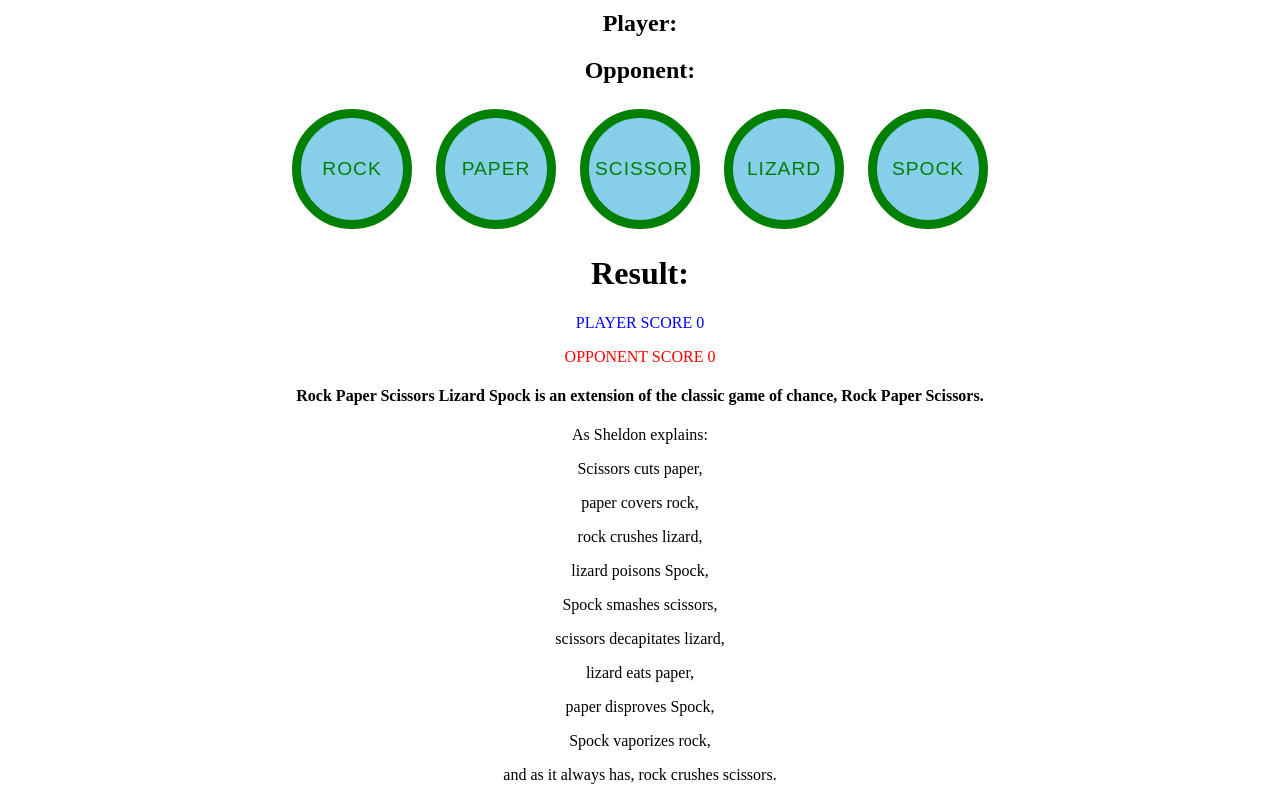
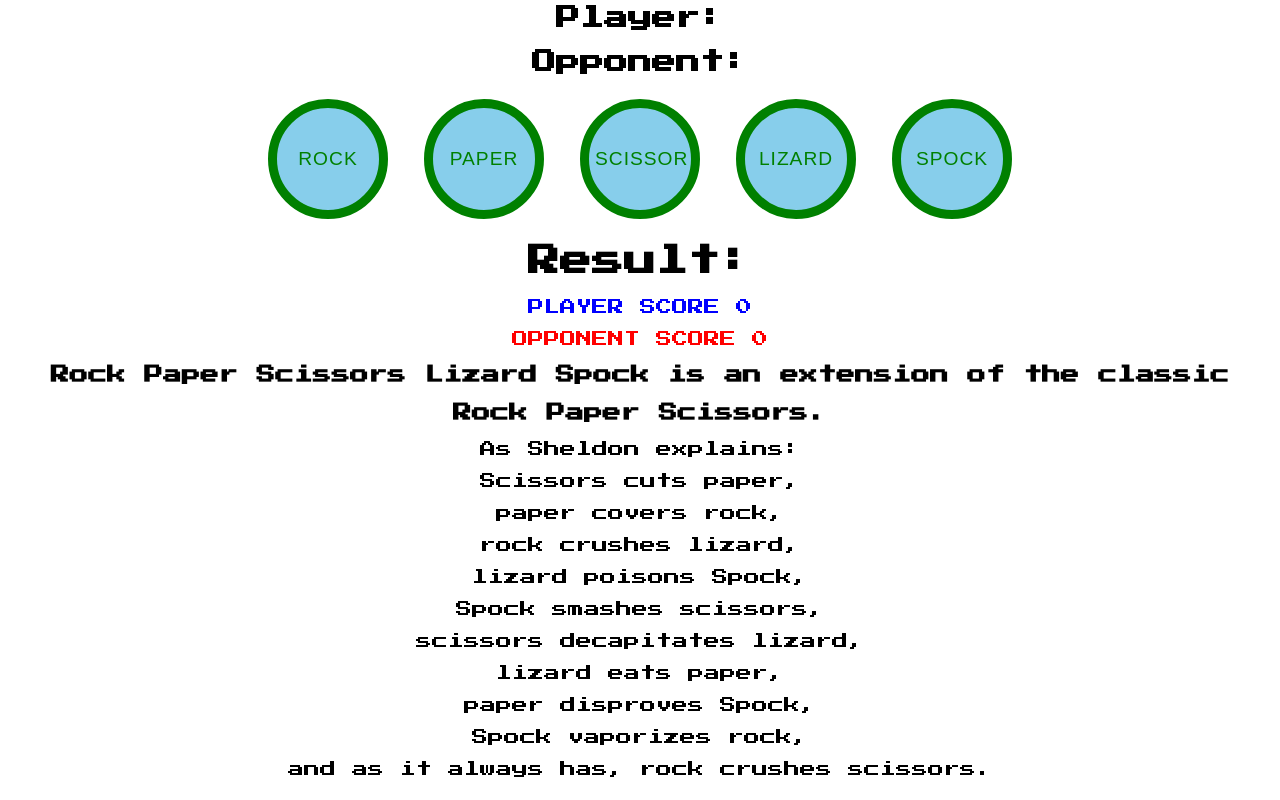
Before and after one commit to etherealsheep/Rock-Paper-Scissors-Lizard-Spock, a plain HTML site: page index.html in a window 1280 px wide. Shown: the part 654-1454 px from the top of the page. Drawn offline with Linux system fonts and the light colour scheme.

Commit message:
Add font style

```diff
--- a/assets/css/style.css
+++ b/assets/css/style.css
@@ -1,6 +1,8 @@
+
 body {
     margin: 0;
     text-align: center;
+    font-family: 'Press Start 2P', cursive;
 }
 
 .button {
@@ -20,6 +22,7 @@ body {
     transition: all 0.5s;
 }
 
+
 #player_score_id {
     text-transform: uppercase;
     color: blue;
--- a/index.html
+++ b/index.html
@@ -10,6 +10,9 @@
     <meta name="keywords" content="rock paper scissors lizard spock game">
     <link rel="stylesheet" href="assets/css/style.css">
     <title>Rock, Paper, Scissors, Lizard, Spock!</title>
+    <link rel="preconnect" href="https://fonts.googleapis.com">
+    <link rel="preconnect" href="https://fonts.gstatic.com" crossorigin>
+    <link href="https://fonts.googleapis.com/css2?family=Press+Start+2P&display=swap" rel="stylesheet">
 </head>
 
 <body>
@@ -36,7 +39,8 @@
     </div>
 
     <div id="rules">
-        <h4>Rock Paper Scissors Lizard Spock is an extension of the classic game of chance, Rock Paper Scissors.</h4>
+        <h3>Rock Paper Scissors Lizard Spock is an extension of the classic</h3>
+        <h3>Rock Paper Scissors.</h3>
         <p>As Sheldon explains:</p>
         <p>Scissors cuts paper,</p>
         <p>paper covers rock,</p>
```
